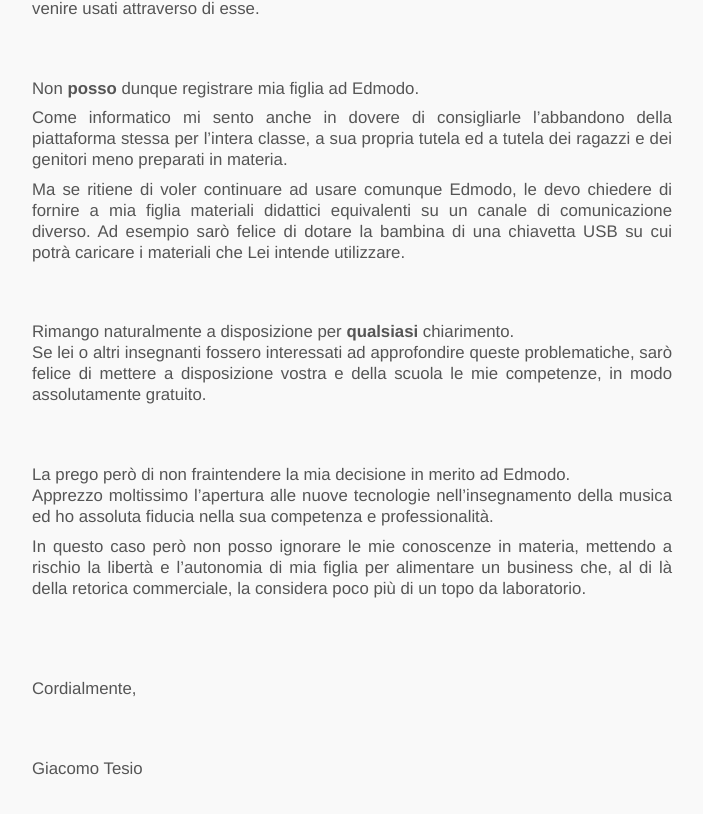
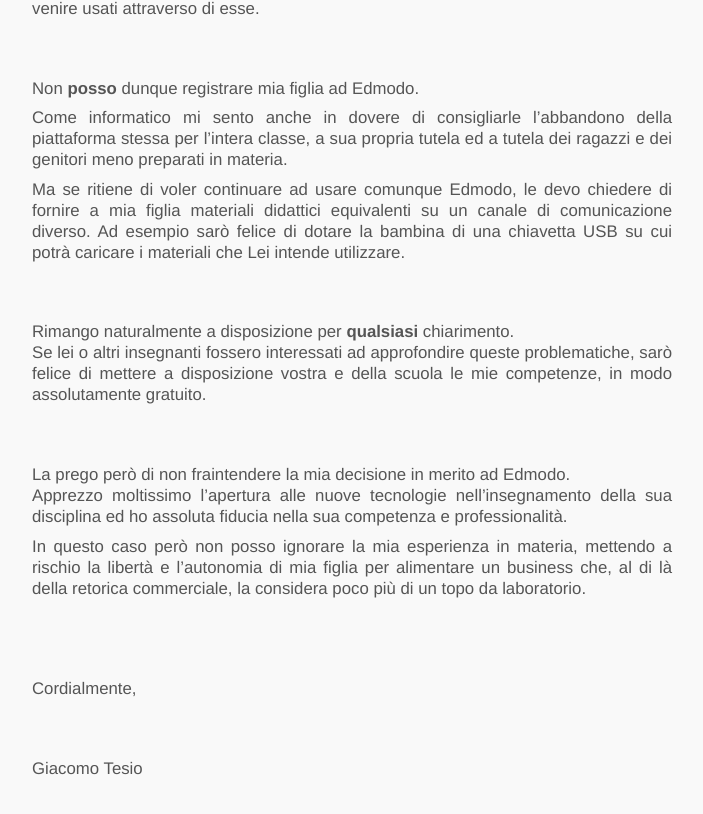
Before and after one commit to Shamar/shamar.github.io, a Jekyll site: the page built from _posts/2019-10-22-gentile-professoressa-non-posso-autorizzare-edmodo-a-profilare-psicologicamente-mia-figlia.markdown, in a window 1280 px wide and 900 px high, scrolled down 2093 px. Shown: the top 814 px of the window, without its empty margins (288-991 px from the left). Built offline with Jekyll 4.4.1, drawn with Linux system fonts in a browser that asks for light colours.

Commit message:
post: Gentile Professoressa...

```diff
--- a/_posts/2019-10-22-gentile-professoressa-non-posso-autorizzare-edmodo-a-profilare-psicologicamente-mia-figlia.markdown
+++ b/_posts/2019-10-22-gentile-professoressa-non-posso-autorizzare-edmodo-a-profilare-psicologicamente-mia-figlia.markdown
@@ -143,10 +143,11 @@
 <br/><br/>
 
 La prego però di non fraintendere la mia decisione in merito ad Edmodo.
-Apprezzo moltissimo l'apertura alle nuove tecnologie nell'insegnamento della
-musica ed ho assoluta fiducia nella sua competenza e professionalità.
+Apprezzo moltissimo l'apertura alle nuove tecnologie nell'insegnamento
+della sua disciplina ed ho assoluta fiducia nella sua competenza
+e professionalità.
 
-In questo caso però non posso ignorare le mie conoscenze in materia,
+In questo caso però non posso ignorare la mia esperienza in materia,
 mettendo a rischio la libertà e l'autonomia di mia figlia per
 alimentare un business che, al di là della retorica commerciale, la
 considera poco più di un topo da laboratorio.
```
